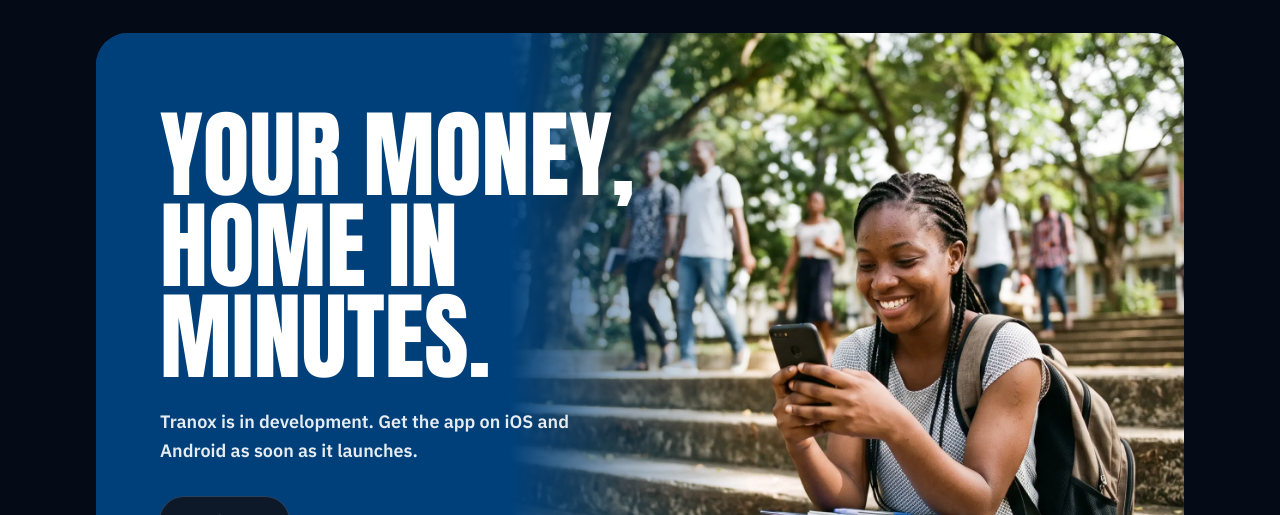
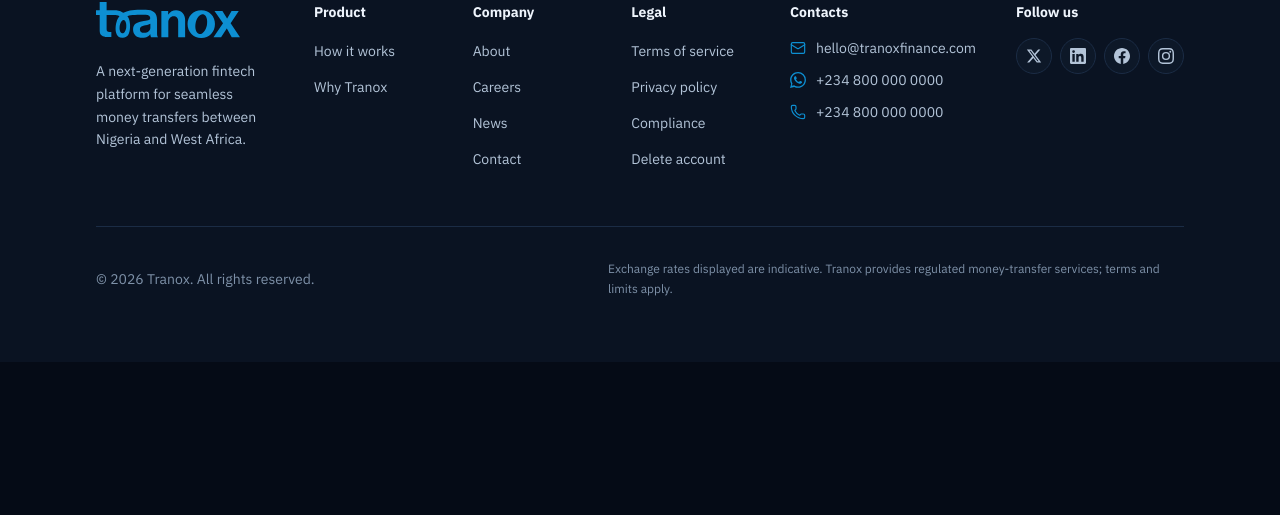
Before and after one commit to tranoxfinance/website, a Next.js app: page /en-NG/news in a window 1280 px wide. Shown: the part 1024-1539 px from the top of the page. After the commit the page ends 1386 px from the top, so only its background shows below. Built offline with nearby package versions, Linux system fonts and the light colour scheme; no server answers.

Commit message:
Keep the closing photo banner on About only

```diff
--- a/src/app/[lang]/news/[slug]/page.tsx
+++ b/src/app/[lang]/news/[slug]/page.tsx
@@ -6,7 +6,6 @@ import { Navbar } from "@/components/Navbar";
 import { Footer } from "@/components/Footer";
 import { Container } from "@/components/ui/Container";
 import { Pill } from "@/components/ui/Pill";
-import { PageCta } from "@/components/PageCta";
 import { hasLocale, localeAlternates, type Locale } from "@/i18n/config";
 import { getDictionary } from "@/i18n/dictionaries";
 import { getArticleBySlug } from "@/lib/articles";
@@ -131,7 +130,6 @@ export default async function ArticlePage({
           </Container>
         </article>
 
-        <PageCta lang={lang} dict={dict.pageCta} />
       </main>
       <Footer lang={lang} dict={dict} />
     </>
--- a/src/app/[lang]/news/page.tsx
+++ b/src/app/[lang]/news/page.tsx
@@ -10,7 +10,6 @@ import { hasLocale, localeAlternates, type Locale } from "@/i18n/config";
 import { getDictionary } from "@/i18n/dictionaries";
 import { getPublishedArticles } from "@/lib/articles";
 import { PageHero } from "@/components/PageHero";
-import { PageCta } from "@/components/PageCta";
 import { Pill } from "@/components/ui/Pill";
 
 const PAGE_SIZE = 9;
@@ -155,7 +154,6 @@ export default async function NewsPage({
           </Container>
         </section>
 
-        <PageCta lang={lang} dict={dict.pageCta} />
       </main>
       <Footer lang={lang} dict={dict} />
     </>
```
